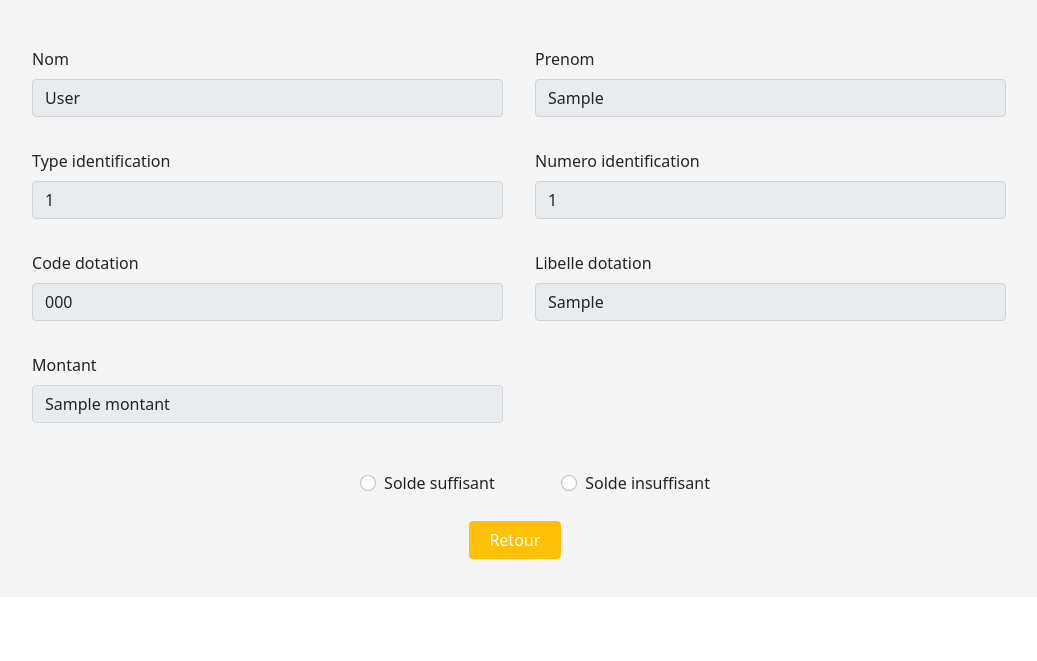
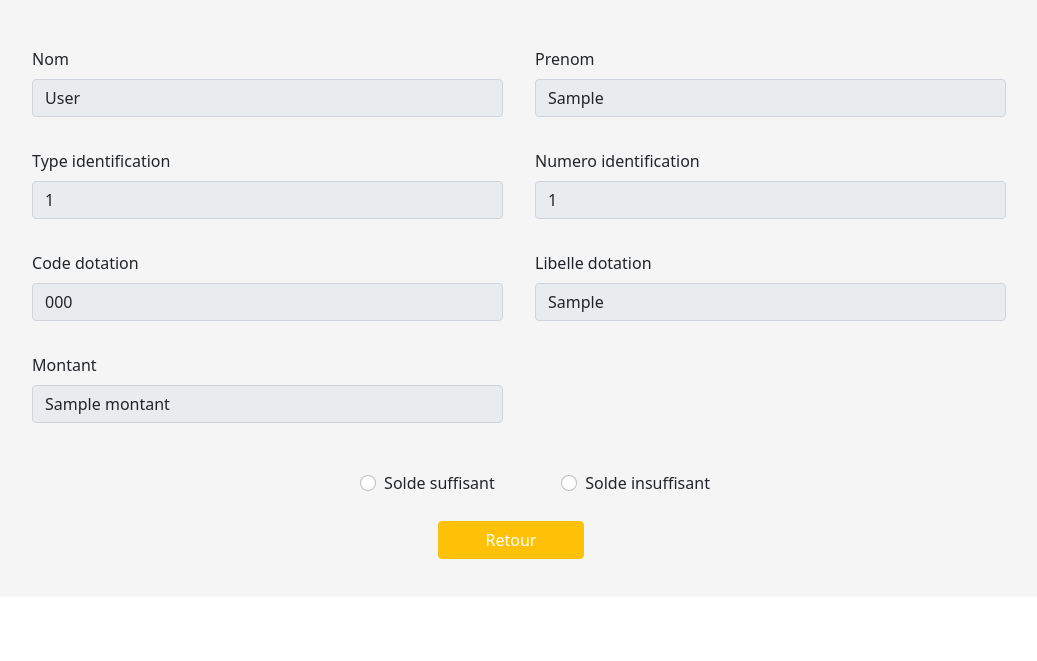
Before and after one commit to saadamrani12/mobidot_back_office, a Flask app: template app/templates/single_reservation.html in a window 1280 px wide. Shown: the part 159-820 px from the top of the page, without its empty margins (129-1166 px from the left). Run offline with Flask 2, Linux system fonts and the light colour scheme; the template is opened without the code that fills it: most values are stand-ins (such as "Sample title", 1, 10 or a date in 2020); parts of the project's set-up code (start-up, migrations or seed data) failed here and were passed over.

Commit message:
retour btn

```diff
--- a/app/templates/login.html
+++ b/app/templates/login.html
@@ -42,6 +42,9 @@
 
    if ( has_empty ) { $('#span').css('display','block') ;return false; }
 });
+ $( document ).ready(function() {
+        $("#details").css('display','none')
+    });
 
 </script>
 
--- a/app/templates/single_reservation.html
+++ b/app/templates/single_reservation.html
@@ -95,7 +95,7 @@
 
 </div>
  <form action="{{ url_for('back_office.listreservation',)}}" method="get">
-        <button type="submit" class="btn btn-warning" style="width: 120%;margin-left: -5%;margin-top: 13%;color: white;">Retour</button>
+        <button type="submit" class="btn btn-warning" style="width: 190%;margin-left: -45%;margin-top: 13%;color: white;">Retour</button>
     </form>
 
 <script src="https://ajax.googleapis.com/ajax/libs/jquery/3.6.0/jquery.min.js"></script>
```
